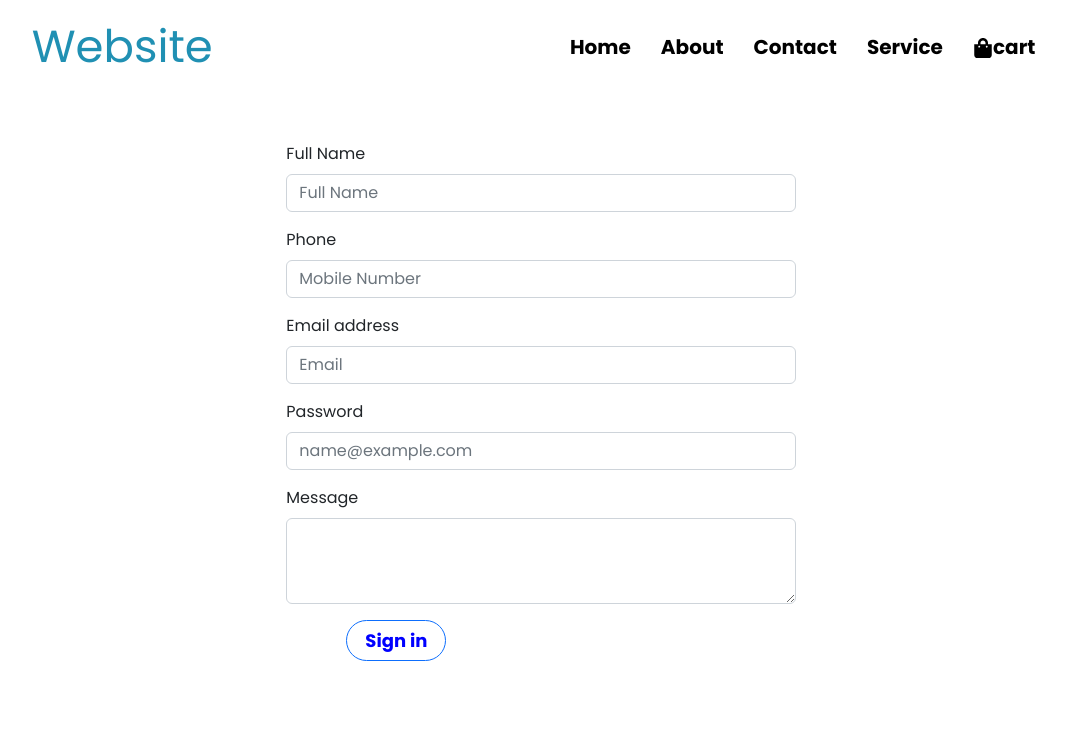
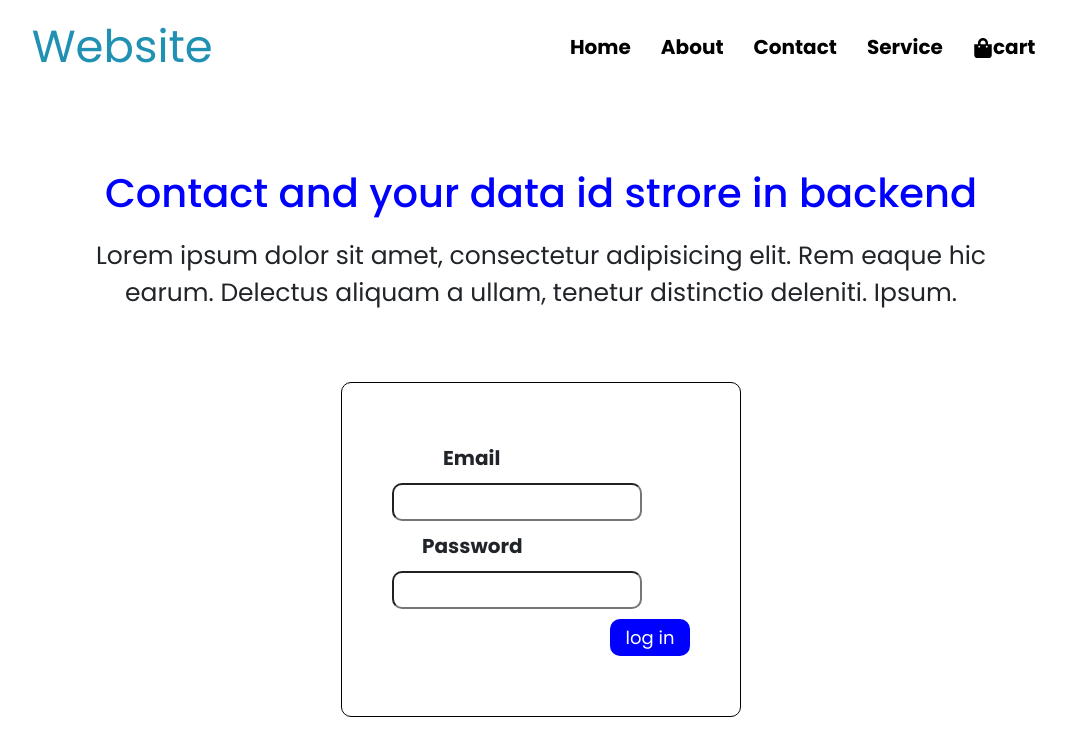
Before and after one commit to shahid1223/atiqwebsite, a React (Create React App) app: page /Contact in a window 1280 px wide. Shown: the top 756 px of the page, without its empty margins (99-1165 px from the left). Built offline with nearby package versions, Linux system fonts and the light colour scheme.

Commit message:
updated contect.jsx shahid

```diff
--- a/src/components/Contact.jsx
+++ b/src/components/Contact.jsx
@@ -1,80 +1,62 @@
-import React,{useState} from 'react'
+import React ,{useState} from 'react'
+import './Contact.css'
+import { FcFullTrash } from "react-icons/fc";
 
 function Contact() {
+  const [email , setEmail] = useState('')
+  const [password , setPass] = useState('')
+  const [data ,setData] = useState([])
 
-  const [data , setData] = useState({
-    FullName : '',
-    Phone : '',
-    Email : '',
-    Pass : '',
-    msg : ''
+const submit =(event)=>{
+  event.preventDefault()
+  let newValue = {email : email , password :password}
+  if(!email && !password){
+    alert('enter amail')
+  }else{
+    setData([...data, newValue])
+    setEmail('')
+    setPass('')
+  }
+}
+
+const delet=(id)=>{
+  let filt = data.filter((evl ,dataId)=>{
+    return (dataId !== id )
   })
-
-  const [valData , setValData] = useState([])
-
-  const ChangeValu =(event)=>{
-    const {name , value} = event.target;
-
-    setData((prev)=>{
-      return {
-        ...prev,
-        [name] : value
-      }
-    })
-  }
-  const submitval =(e)=>{
-    e.preventDefault()
-    if(data.FullName === '' && data.Phone === ''){
-      alert('empty value')
-    }else{
-      setValData([...valData,data])
-     setData({
-    FullName : '',
-    Phone : '',
-    Email : '',
-    Pass : '',
-    msg : ''})
-    }
-    // const newData = {FullName : data.FullName , Phone : data.Phone , Email : data.Email ,Pass : data.Pass , msg : data.msg }
+  setData(filt)
 }
 
   return (
-    <>
     <div className="container-fluid">
       <div className="row">
-          <div className="col-md-5 mt-5 mx-auto">
-            <form action="" onSubmit={submitval}>
-            <div className="mb-3">
-  <label htmlFor="exampleFormControlInput1" className="form-label">Full Name</label>
-  <input type="text" className="form-control" id="exampleFormControlInput1" name='FullName' value={data.FullName} onChange={ChangeValu} placeholder="Full Name"/>
+        <div className="col-md-10 mx-auto">
+          <div className="heading">
+            <h1>Contact and your data id strore in backend</h1>
+            <p className='animInP'>Lorem ipsum dolor sit amet, consectetur adipisicing elit. Rem eaque hic earum. Delectus aliquam a ullam, tenetur distinctio deleniti. Ipsum.</p>
           </div>
-            <div className="mb-3">
-  <label htmlFor="exampleFormControlInput1" className="form-label">Phone</label>
-  <input type="text" className="form-control" id="exampleFormControlInput1" name='Phone' value={data.Phone} onChange={ChangeValu} placeholder="Mobile Number"/>
         </div>
-            <div className="mb-3">
-  <label htmlFor="exampleFormControlInput1" className="form-label">Email address</label>
-  <input type="text" className="form-control" id="exampleFormControlInput1" name='Email' value={data.Email} onChange={ChangeValu} placeholder="Email"/>
       </div>
-            <div className="mb-3">
-  <label htmlFor="exampleFormControlInput1" className="form-label">Password</label>
-  <input type="password" className="form-control" id="exampleFormControlInput1" name='Pass' value={data.Pass} onChange={ChangeValu} placeholder="name@example.com"/>
+      <div className="row">
+        <div className="col-md-10 mx-auto">
+           <div className="form">
+            <form action="" onSubmit={submit}>
+              <div className='email'>
+              <label htmlFor="Email">Email</label>
+              <input type="text" value={email} onChange={(e) =>{setEmail(e.target.value)}}/>
               </div>
-<div className="mb-3">
-  <label htmlFor="exampleFormControlTextarea1" className="form-label">Message</label>
-  <textarea className="form-control" id="exampleFormControlTextarea1" name='msg' value={data.msg} onChange={ChangeValu} rows="3"></textarea>
+              <div className='pass'>
+              <label htmlFor="Email">Password</label>
+              <input type="password" value={password} onChange={(e) =>{setPass(e.target.value)}}/>
               </div>
-<div className="col-12">
-    <button type="submit" className="btn btn-primary">Sign in</button>
+              <button className='btna' type='submit'>log in</button>
+            </form>
            </div>
-            </form>
-
-            <div className="valuestore">
+           <div className="datastor">
               {
-              valData.map((aryVal , indx)=>{
-                  return (
-                    <div className="box" key={indx}>
-                      <h4>{`the name is ${aryVal.FullName} ; PHONE ${aryVal.Phone} ; EMAIL ${aryVal.Email} ; Password ${aryVal.Pass} ; Message ${aryVal.msg}`}</h4>
+                data.map((dataVal , id)=>{
+                  return(
+                    <div className="box" key={id}>
+                    <h5 >{`EMAIL IS = ${dataVal.email}  , PASSWORD IS = ${dataVal.password}  ` } <FcFullTrash onClick={()=>delet(id)}/> </h5>
                     </div>
                   )
                 })
@@ -83,7 +65,6 @@ function Contact() {
         </div>
       </div>
     </div>
-    </>
   )
 }
 
```
Lines whose indentation alone changed are shown as unchanged.
